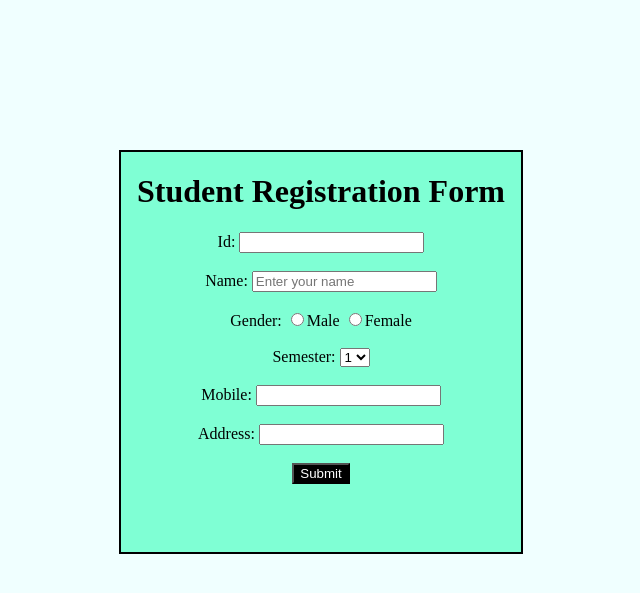
After one commit to samsuits/html-php-training, a PHP site: page /reg1.html in a window 1280 px wide. The commit adds this page. Shown: the top 593 px of the page, without its empty margins (319-959 px from the left). Run offline with PHP 8.4, Linux system fonts and the light colour scheme.

Commit message:
exercise

```diff
--- a/age.php
+++ b/age.php
@@ -19,6 +19,7 @@
     <link rel="stylesheet" href="style.css">
     </head>
 <body>
+    <div style=text-align:center;>
     <form action="" method="POST">
     <h1>Age Calculator</h1>
     <label>BirthDate</label>
@@ -31,6 +32,7 @@
     </br>
     <input type="submit" name="submit" value="Calculate My Age">
     <input type="text" value="<?php echo"Age is: ", $_age->format("%y")?>" readonly>
+    </div>
     </form>
 </body>
 </html>
--- a/index.html
+++ b/index.html
@@ -12,5 +12,8 @@
    <br/>
    <br/>
    <a href="reg.html">Click here to register</a>
+   <br/>
+   <br/>
+   <a href="db-connection.php">Click here!</a>
 </body>
 </html>
--- /dev/null
+++ b/reg1.html
@@ -0,0 +1,65 @@
+<!DOCTYPE html>
+<html lang="en">
+<head>
+    <meta charset="UTF-8">
+    <meta name="viewport" content="width=device-width, initial-scale=1.0">
+    <title>Document</title>
+</head>
+     <style>
+       .myClass{
+            background-color: aquamarine;
+            text-align: center;
+            height: 400px;
+            width: 400px;
+            border: 2px solid black;
+            margin: auto;
+            margin-top: 150px;
+       }
+       input[type='button']{
+        background-color: black;
+        color: white;
+       }
+     </style>
+    <body bgcolor="azure">
+    <form action="reg.php" method="post">
+    <div class="myClass">
+        <h1><b>Student Registration Form</b></h1>
+        <label>Id:</label>
+        <input type="number" name="id">
+        </br>
+        </br>
+        <label>Name:</label>
+        <input type="text" name="name" placeholder="Enter your name">
+        </br>
+        </br>
+        <label>Gender:</label>
+        <input type="radio" name="gender">Male
+        <input type="radio" name="gender">Female
+        </br>
+        </br>
+        <label>Semester:</label>
+        <select>
+            <option value="1">1</option>
+            <option value="2">2</option>
+            <option value="3">3</option>
+            <option value="4">4</option>
+            <option value="5">5</option>
+            <option value="6">6</option>
+            <option value="7">7</option>
+            <option value="8">8</option>
+        </select>
+        </br>
+        </br>
+        <label>Mobile:</label>
+        <input type="tel" name="phone" required>
+        </br>
+        </br>
+        <label>Address:</label>
+        <input type="text" name="address">
+        </br>
+        </br>
+        <input type="button" value="Submit">
+    </div>
+</form>
+</body>
+</html>
--- a/style.css
+++ b/style.css
@@ -1,3 +1,4 @@
 body{
-    background-color: purple;
-    }
+    background-color:cyan;
+    text-align: center;
+}
```
Also changed, not shown: db-connection.php (added, +20 -0 lines), login-verify.php (added, +30 -0 lines), reg.php (added, +28 -0 lines).
